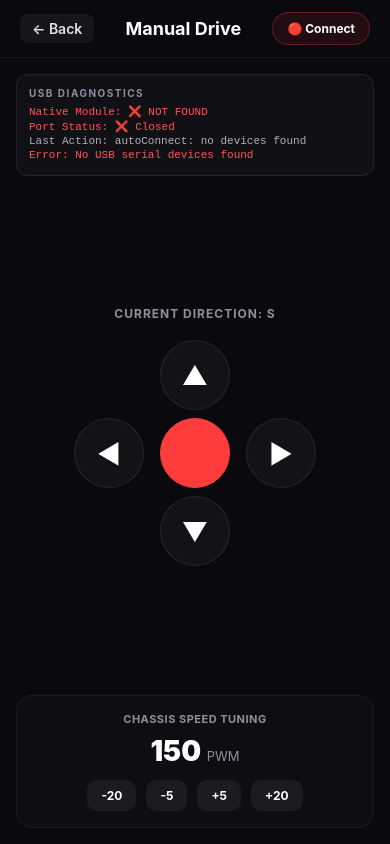
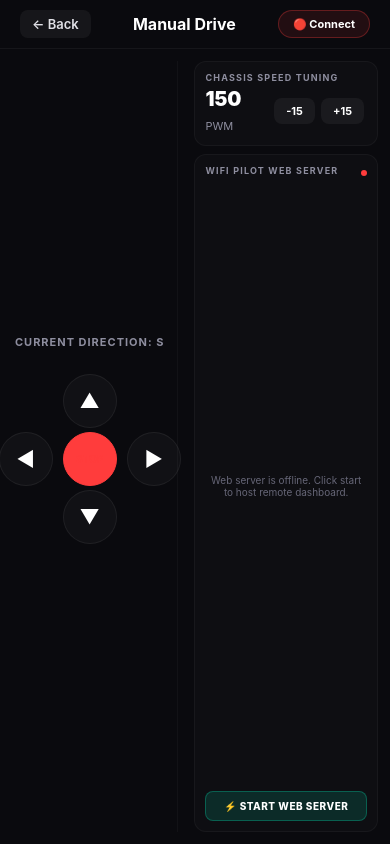
Before and after one commit to navaneethdubbaka/stero-3.0, a React Native app: screen /ManualControl in a window 390 px wide. Built offline with nearby package versions, Linux system fonts and the light colour scheme; what react-native-worklets would draw is missing.

Commit message:
addded the manual control over http and Corrected the controls directions

```diff
--- a/src/screens/ManualControlScreen.tsx
+++ b/src/screens/ManualControlScreen.tsx
@@ -1,32 +1,33 @@
 import React, { useEffect, useState, useCallback } from 'react';
-import { StyleSheet, View, Text, TouchableOpacity, SafeAreaView } from 'react-native';
+import { StyleSheet, View, Text, TouchableOpacity, SafeAreaView, Clipboard, Platform } from 'react-native';
 import { useRobotStore, MovementDirection } from '../store/useRobotStore';
-import { UsbSerialService, UsbSerialStatus } from '../services/UsbSerialService';
+import { UsbSerialService } from '../services/UsbSerialService';
+import { WebControllerService } from '../services/WebControllerService';
 
 export const ManualControlScreen: React.FC<{ navigation: any }> = ({ navigation }) => {
   const { isConnected, motorSpeed, currentDirection, setDirection, setMotorSpeed } = useRobotStore();
-  const [status, setStatus] = useState<UsbSerialStatus>(UsbSerialService.getStatus());
   const [connecting, setConnecting] = useState(false);
 
-  // Refresh diagnostic status periodically
+  // Web Server State
+  const [webServerUrl, setWebServerUrl] = useState<string | null>(WebControllerService.getServerUrl());
+  const [isServerRunning, setIsServerRunning] = useState(false);
+  const [copied, setCopied] = useState(false);
+
+  // Check web server status on mount
   useEffect(() => {
-    const interval = setInterval(() => {
-      setStatus(UsbSerialService.getStatus());
-    }, 500);
-    return () => clearInterval(interval);
-  }, []);
-
-  // Auto-connect on screen mount if not already connected
-  useEffect(() => {
-    if (!isConnected) {
-      handleConnect();
-    }
+    const checkServer = async () => {
+      const running = await WebControllerService.isRunning();
+      setIsServerRunning(running);
+      if (running) {
+        setWebServerUrl(WebControllerService.getServerUrl());
+      }
+    };
+    checkServer();
   }, []);
 
   const handleConnect = useCallback(async () => {
     setConnecting(true);
     await UsbSerialService.autoConnect();
-    setStatus(UsbSerialService.getStatus());
     setConnecting(false);
   }, []);
 
@@ -40,6 +41,28 @@ export const ManualControlScreen: React.FC<{ navigation: any }> = ({ navigation
 
   const adjustSpeed = (amount: number) => {
     setMotorSpeed(motorSpeed + amount);
+  };
+
+  const toggleWebServer = async () => {
+    if (isServerRunning) {
+      await WebControllerService.stopServer();
+      setIsServerRunning(false);
+      setWebServerUrl(null);
+    } else {
+      const url = await WebControllerService.startServer(8080);
+      if (url) {
+        setIsServerRunning(true);
+        setWebServerUrl(url);
+      }
+    }
+  };
+
+  const handleCopyLink = () => {
+    if (webServerUrl) {
+      Clipboard.setString(webServerUrl);
+      setCopied(true);
+      setTimeout(() => setCopied(false), 2000);
+    }
   };
 
   return (
@@ -62,30 +85,11 @@ export const ManualControlScreen: React.FC<{ navigation: any }> = ({ navigation
         </TouchableOpacity>
       </View>
 
-      <View style={styles.content}>
-        {/* Diagnostic Panel */}
-        <View style={styles.diagPanel}>
-          <Text style={styles.diagTitle}>USB DIAGNOSTICS</Text>
-          <Text style={[styles.diagText, status.nativeModuleAvailable ? styles.diagGood : styles.diagBad]}>
-            Native Module: {status.nativeModuleAvailable ? '✅ Available' : '❌ NOT FOUND'}
-          </Text>
-          <Text style={[styles.diagText, status.isConnected ? styles.diagGood : styles.diagBad]}>
-            Port Status: {status.isConnected ? '✅ Open' : '❌ Closed'}
-          </Text>
-          <Text style={styles.diagText}>
-            Last Action: {status.lastAction}
-          </Text>
-          {status.lastError && (
-            <Text style={[styles.diagText, styles.diagBad]}>
-              Error: {status.lastError}
-            </Text>
-          )}
-        </View>
-
-        <View style={styles.controllerContainer}>
+      <View style={styles.mainLayout}>
+        {/* Left Column: D-PAD */}
+        <View style={styles.leftCol}>
           <Text style={styles.infoLabel}>CURRENT DIRECTION: {currentDirection}</Text>
 
-          {/* D-PAD Grid */}
           <View style={styles.dpad}>
             {/* Row 1: Forward */}
             <View style={styles.row}>
@@ -142,23 +146,54 @@ export const ManualControlScreen: React.FC<{ navigation: any }> = ({ navigation
           </View>
         </View>
 
-        {/* Speed Controller Panel */}
-        <View style={styles.speedPanel}>
-          <Text style={styles.panelTitle}>Chassis Speed Tuning</Text>
-          <Text style={styles.speedValue}>{motorSpeed} <Text style={styles.speedUnit}>PWM</Text></Text>
+        {/* Right Column: Speed + Web Controller */}
+        <View style={styles.rightCol}>
+          {/* Speed tuning panel */}
+          <View style={styles.speedPanel}>
+            <Text style={styles.panelTitle}>Chassis Speed Tuning</Text>
+            <View style={styles.speedRow}>
+              <Text style={styles.speedValue}>{motorSpeed} <Text style={styles.speedUnit}>PWM</Text></Text>
+              <View style={styles.speedActions}>
+                <TouchableOpacity style={styles.speedBtn} onPress={() => adjustSpeed(-15)}>
+                  <Text style={styles.speedBtnText}>-15</Text>
+                </TouchableOpacity>
+                <TouchableOpacity style={styles.speedBtn} onPress={() => adjustSpeed(15)}>
+                  <Text style={styles.speedBtnText}>+15</Text>
+                </TouchableOpacity>
+              </View>
+            </View>
+          </View>
 
-          <View style={styles.speedActions}>
-            <TouchableOpacity style={styles.speedBtn} onPress={() => adjustSpeed(-20)}>
-              <Text style={styles.speedBtnText}>-20</Text>
-            </TouchableOpacity>
-            <TouchableOpacity style={styles.speedBtn} onPress={() => adjustSpeed(-5)}>
-              <Text style={styles.speedBtnText}>-5</Text>
-            </TouchableOpacity>
-            <TouchableOpacity style={styles.speedBtn} onPress={() => adjustSpeed(5)}>
-              <Text style={styles.speedBtnText}>+5</Text>
-            </TouchableOpacity>
-            <TouchableOpacity style={styles.speedBtn} onPress={() => adjustSpeed(20)}>
-              <Text style={styles.speedBtnText}>+20</Text>
+          {/* WiFi Remote Web Server Panel */}
+          <View style={styles.webPanel}>
+            <View style={styles.webHeader}>
+              <Text style={styles.panelTitle}>WiFi Pilot Web Server</Text>
+              <View style={[styles.serverStatusIndicator, isServerRunning ? styles.serverOnline : styles.serverOffline]} />
+            </View>
+
+            {isServerRunning && webServerUrl ? (
+              <View style={styles.urlContainer}>
+                <Text style={styles.urlLabel}>Access Web Controller at:</Text>
+                <TouchableOpacity onPress={handleCopyLink} activeOpacity={0.7} style={styles.urlValueBox}>
+                  <Text style={styles.urlValueText}>{webServerUrl}</Text>
+                  <Text style={styles.copyText}>{copied ? 'Copied! ✅' : 'Copy 📋'}</Text>
+                </TouchableOpacity>
+                <Text style={styles.wifiNote}>Devices must be connected to the same WiFi network.</Text>
+              </View>
+            ) : (
+              <View style={styles.urlContainer}>
+                <Text style={styles.serverOfflineText}>Web server is offline. Click start to host remote dashboard.</Text>
+              </View>
+            )}
+
+            <TouchableOpacity
+              style={[styles.webServerBtn, isServerRunning ? styles.webServerStopBtn : styles.webServerStartBtn]}
+              onPress={toggleWebServer}
+              activeOpacity={0.8}
+            >
+              <Text style={styles.webServerBtnText}>
+                {isServerRunning ? '⏹ STOP WEB SERVER' : '⚡ START WEB SERVER'}
+              </Text>
             </TouchableOpacity>
           </View>
         </View>
@@ -177,7 +212,7 @@ const styles = StyleSheet.create({
     alignItems: 'center',
     justifyContent: 'space-between',
     paddingHorizontal: 20,
-    paddingVertical: 12,
+    paddingVertical: 10,
     borderBottomWidth: 1,
     borderBottomColor: 'rgba(255, 255, 255, 0.05)',
   },
@@ -189,17 +224,17 @@ const styles = StyleSheet.create({
   },
   backText: {
     color: '#E0E0E6',
-    fontSize: 14,
+    fontSize: 13,
     fontWeight: '600',
   },
   title: {
     color: '#FFFFFF',
-    fontSize: 18,
+    fontSize: 16,
     fontWeight: 'bold',
   },
   connectButton: {
     paddingHorizontal: 14,
-    paddingVertical: 8,
+    paddingVertical: 6,
     borderRadius: 20,
     borderWidth: 1,
   },
@@ -213,54 +248,37 @@ const styles = StyleSheet.create({
   },
   connectBtnText: {
     color: '#FFFFFF',
-    fontSize: 12,
+    fontSize: 11,
     fontWeight: '700',
   },
-  content: {
+  mainLayout: {
     flex: 1,
-    padding: 16,
+    flexDirection: 'row',
+    padding: 12,
+  },
+  leftCol: {
+    flex: 1.1,
+    alignItems: 'center',
+    justifyContent: 'center',
+    borderRightWidth: 1,
+    borderRightColor: 'rgba(255, 255, 255, 0.03)',
+    paddingRight: 10,
+  },
+  rightCol: {
+    flex: 1.3,
     justifyContent: 'space-between',
-  },
-  diagPanel: {
-    backgroundColor: 'rgba(255, 255, 255, 0.03)',
-    borderWidth: 1,
-    borderColor: 'rgba(255, 255, 255, 0.08)',
-    borderRadius: 12,
-    padding: 12,
-    marginBottom: 8,
-  },
-  diagTitle: {
-    color: '#8E8E9F',
-    fontSize: 10,
-    fontWeight: 'bold',
-    letterSpacing: 1.5,
-    marginBottom: 6,
-  },
-  diagText: {
-    color: '#B0B0B8',
-    fontSize: 11,
-    fontFamily: 'monospace',
-    marginBottom: 2,
-  },
-  diagGood: {
-    color: '#00FFC8',
-  },
-  diagBad: {
-    color: '#FF5555',
-  },
-  controllerContainer: {
-    alignItems: 'center',
+    paddingLeft: 16,
   },
   infoLabel: {
     color: '#8E8E9F',
-    fontSize: 12,
+    fontSize: 11,
     fontWeight: 'bold',
-    marginBottom: 12,
+    marginBottom: 10,
     letterSpacing: 1,
   },
   dpad: {
-    width: 240,
-    height: 240,
+    width: 200,
+    height: 200,
     justifyContent: 'center',
     alignItems: 'center',
   },
@@ -268,18 +286,18 @@ const styles = StyleSheet.create({
     flexDirection: 'row',
     alignItems: 'center',
     justifyContent: 'center',
-    marginVertical: 4,
+    marginVertical: 2,
   },
   btn: {
-    width: 70,
-    height: 70,
-    borderRadius: 35,
-    backgroundColor: 'rgba(255, 255, 255, 0.04)',
+    width: 54,
+    height: 54,
+    borderRadius: 27,
+    backgroundColor: 'rgba(255, 255, 255, 0.03)',
     borderWidth: 1,
-    borderColor: 'rgba(255, 255, 255, 0.08)',
+    borderColor: 'rgba(255, 255, 255, 0.06)',
     justifyContent: 'center',
     alignItems: 'center',
-    marginHorizontal: 8,
+    marginHorizontal: 5,
   },
   activeBtn: {
     backgroundColor: '#00FFFF',
@@ -287,11 +305,11 @@ const styles = StyleSheet.create({
   },
   btnText: {
     color: '#FFFFFF',
-    fontSize: 26,
+    fontSize: 20,
   },
   stopBtn: {
     backgroundColor: 'rgba(255, 60, 60, 0.1)',
-    borderColor: 'rgba(255, 60, 60, 0.3)',
+    borderColor: 'rgba(255, 60, 60, 0.25)',
   },
   activeStopBtn: {
     backgroundColor: '#FF3C3C',
@@ -300,32 +318,36 @@ const styles = StyleSheet.create({
   stopText: {
     color: '#FF3C3C',
     fontWeight: 'bold',
-    fontSize: 13,
+    fontSize: 10,
   },
   speedPanel: {
     backgroundColor: 'rgba(255, 255, 255, 0.02)',
     borderWidth: 1,
-    borderColor: 'rgba(255, 255, 255, 0.05)',
-    borderRadius: 16,
-    padding: 16,
-    alignItems: 'center',
+    borderColor: 'rgba(255, 255, 255, 0.04)',
+    borderRadius: 12,
+    padding: 10,
+    marginBottom: 8,
   },
   panelTitle: {
     color: '#8E8E9F',
-    fontSize: 11,
+    fontSize: 9,
     fontWeight: 'bold',
     textTransform: 'uppercase',
-    letterSpacing: 0.5,
-    marginBottom: 8,
+    letterSpacing: 1.2,
+    marginBottom: 4,
+  },
+  speedRow: {
+    flexDirection: 'row',
+    alignItems: 'center',
+    justifyContent: 'space-between',
   },
   speedValue: {
     color: '#FFFFFF',
-    fontSize: 28,
+    fontSize: 20,
     fontWeight: '900',
-    marginBottom: 12,
   },
   speedUnit: {
-    fontSize: 13,
+    fontSize: 11,
     color: '#8E8E9F',
     fontWeight: 'normal',
   },
@@ -333,15 +355,102 @@ const styles = StyleSheet.create({
     flexDirection: 'row',
   },
   speedBtn: {
-    backgroundColor: 'rgba(255, 255, 255, 0.06)',
-    paddingVertical: 8,
-    paddingHorizontal: 14,
-    borderRadius: 10,
-    marginHorizontal: 5,
+    backgroundColor: 'rgba(255, 255, 255, 0.05)',
+    paddingVertical: 6,
+    paddingHorizontal: 12,
+    borderRadius: 8,
+    marginHorizontal: 3,
   },
   speedBtnText: {
     color: '#FFFFFF',
     fontWeight: 'bold',
-    fontSize: 12,
+    fontSize: 11,
+  },
+  webPanel: {
+    flex: 1,
+    backgroundColor: 'rgba(255, 255, 255, 0.02)',
+    borderWidth: 1,
+    borderColor: 'rgba(255, 255, 255, 0.04)',
+    borderRadius: 12,
+    padding: 10,
+    justifyContent: 'space-between',
+  },
+  webHeader: {
+    flexDirection: 'row',
+    justifyContent: 'space-between',
+    alignItems: 'center',
+  },
+  serverStatusIndicator: {
+    width: 6,
+    height: 6,
+    borderRadius: 3,
+  },
+  serverOnline: {
+    backgroundColor: '#00FFC8',
+  },
+  serverOffline: {
+    backgroundColor: '#FF3C3C',
+  },
+  urlContainer: {
+    marginVertical: 4,
+  },
+  urlLabel: {
+    color: '#8E8E9F',
+    fontSize: 9,
+    marginBottom: 2,
+  },
+  urlValueBox: {
+    flexDirection: 'row',
+    justifyContent: 'space-between',
+    alignItems: 'center',
+    backgroundColor: 'rgba(0,0,0,0.3)',
+    borderWidth: 1,
+    borderColor: 'rgba(255,255,255,0.06)',
+    borderRadius: 6,
+    paddingHorizontal: 8,
+    paddingVertical: 5,
+  },
+  urlValueText: {
+    color: '#00FFFF',
+    fontFamily: 'monospace',
+    fontSize: 11,
+    fontWeight: 'bold',
+  },
+  copyText: {
+    color: '#8E8E9F',
+    fontSize: 9,
+    fontWeight: 'bold',
+  },
+  wifiNote: {
+    color: '#555566',
+    fontSize: 8,
+    marginTop: 2,
+  },
+  serverOfflineText: {
+    color: '#666677',
+    fontSize: 10,
+    textAlign: 'center',
+    paddingVertical: 6,
+  },
+  webServerBtn: {
+    paddingVertical: 8,
+    borderRadius: 8,
+    alignItems: 'center',
+  },
+  webServerStartBtn: {
+    backgroundColor: 'rgba(0, 255, 200, 0.12)',
+    borderWidth: 1,
+    borderColor: 'rgba(0, 255, 200, 0.25)',
+  },
+  webServerStopBtn: {
+    backgroundColor: 'rgba(255, 60, 60, 0.12)',
+    borderWidth: 1,
+    borderColor: 'rgba(255, 60, 60, 0.25)',
+  },
+  webServerBtnText: {
+    color: '#FFFFFF',
+    fontWeight: '800',
+    fontSize: 10,
+    letterSpacing: 0.5,
   },
 });
--- a/src/screens/SerialTestScreen.tsx
+++ b/src/screens/SerialTestScreen.tsx
@@ -189,7 +189,12 @@ export const SerialTestScreen: React.FC<{ navigation: any }> = ({ navigation })
         {/* Log Panel */}
         <View style={styles.logPanel}>
           <Text style={styles.logTitle}>SERIAL LOG</Text>
-          <ScrollView style={styles.logScroll} showsVerticalScrollIndicator>
+          <ScrollView
+            style={styles.logScroll}
+            contentContainerStyle={styles.logScrollContent}
+            nestedScrollEnabled={true}
+            showsVerticalScrollIndicator={true}
+          >
             {logs.length === 0 ? (
               <Text style={styles.logEmpty}>Tap a button above to start testing...</Text>
             ) : (
@@ -377,6 +382,9 @@ const styles = StyleSheet.create({
     paddingHorizontal: 10,
     paddingVertical: 6,
   },
+  logScrollContent: {
+    flexGrow: 1,
+  },
   logEmpty: {
     color: '#555',
     fontSize: 12,
--- /dev/null
+++ b/src/services/WebControllerService.ts
@@ -0,0 +1,117 @@
+import { NativeModules, Platform, DeviceEventEmitter } from 'react-native';
+import { useRobotStore, MovementDirection } from '../store/useRobotStore';
+
+const WebController = NativeModules.WebController;
+
+export class WebControllerService {
+  private static isRunningState = false;
+  private static serverUrl: string | null = null;
+  private static eventListener: any = null;
+
+  static async isRunning(): Promise<boolean> {
+    if (Platform.OS !== 'android' || !WebController) return false;
+    try {
+      return await WebController.isRunning();
+    } catch {
+      return false;
+    }
+  }
+
+  static async getIpAddress(): Promise<string> {
+    if (Platform.OS !== 'android' || !WebController) return '127.0.0.1';
+    try {
+      return await WebController.getIpAddress();
+    } catch {
+      return '127.0.0.1';
+    }
+  }
+
+  static async startServer(port: number = 8080): Promise<string | null> {
+    if (Platform.OS !== 'android' || !WebController) return null;
+    try {
+      const url = await WebController.startServer(port);
+      this.isRunningState = true;
+      this.serverUrl = url;
+      this.setupEventListener();
+
+      // Initial sync of robot state to web controller
+      this.syncState();
+
+      console.log(`[WebControllerService] Web server running at ${url}`);
+      return url;
+    } catch (e) {
+      console.error('[WebControllerService] Failed to start server:', e);
+      return null;
+    }
+  }
+
+  static async stopServer(): Promise<void> {
+    if (Platform.OS !== 'android' || !WebController) return;
+    try {
+      await WebController.stopServer();
+      this.isRunningState = false;
+      this.serverUrl = null;
+      this.removeEventListener();
+      console.log('[WebControllerService] Web server stopped');
+    } catch (e) {
+      console.error('[WebControllerService] Failed to stop server:', e);
+    }
+  }
+
+  static getServerUrl(): string | null {
+    return this.serverUrl;
+  }
+
+  // Sync state from Zustand to the WebController module so GET /api/status returns accurate values
+  static syncState() {
+    if (Platform.OS !== 'android' || !WebController || !this.isRunningState) return;
+
+    const store = useRobotStore.getState();
+    WebController.syncRobotState(
+      store.currentDirection,
+      store.motorSpeed,
+      store.isConnected
+    ).catch((err: any) => console.warn('Failed to sync state to web server:', err));
+  }
+
+  private static setupEventListener() {
+    this.removeEventListener();
+
+    // Listen for incoming commands from Web Controller clients
+    this.eventListener = DeviceEventEmitter.addListener('onWebServerCommand', (event) => {
+      const { command, speed } = event;
+      console.log(`[WebControllerService] Web client command: ${command}, speed: ${speed}`);
+
+      const store = useRobotStore.getState();
+
+      if (speed !== undefined && speed !== store.motorSpeed) {
+        store.setMotorSpeed(speed);
+      }
+
+      if (command && command !== store.currentDirection) {
+        store.setDirection(command as MovementDirection);
+      }
+
+      // Sync state back to confirm
+      this.syncState();
+    });
+  }
+
+  private static removeEventListener() {
+    if (this.eventListener) {
+      this.eventListener.remove();
+      this.eventListener = null;
+    }
+  }
+}
+
+// Subscribe to Zustand store changes to automatically sync state to Web Controller
+useRobotStore.subscribe((state) => {
+  if (Platform.OS === 'android' && WebController && (WebControllerService as any).isRunningState) {
+    WebController.syncRobotState(
+      state.currentDirection,
+      state.motorSpeed,
+      state.isConnected
+    ).catch(() => {});
+  }
+});
```
Also changed, not shown: 5 other files (tests, documents, lock files or other folders).
